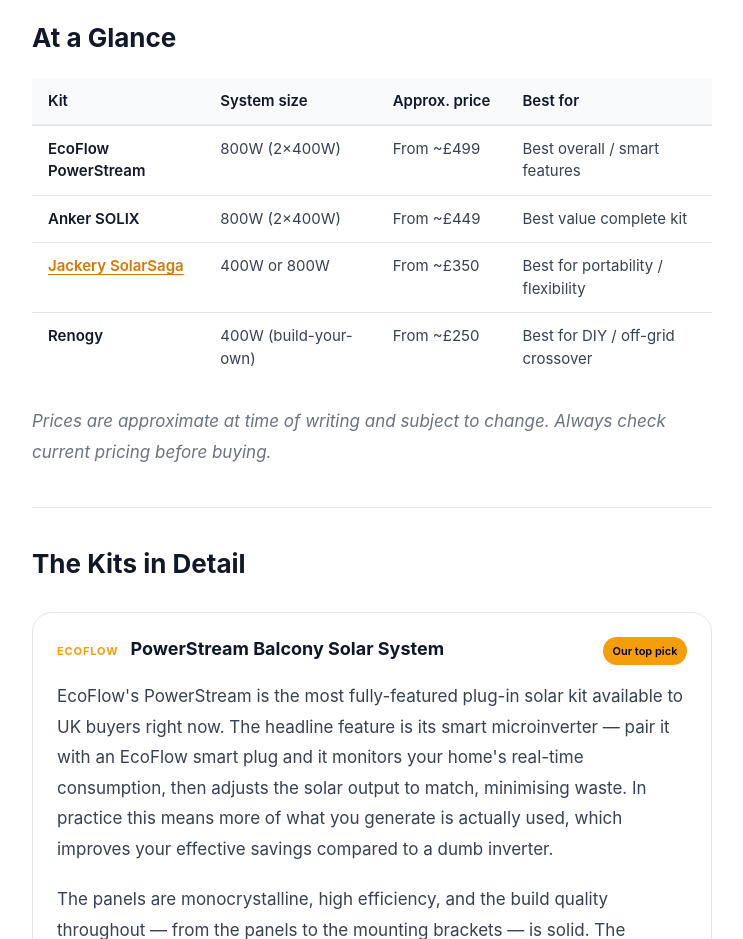
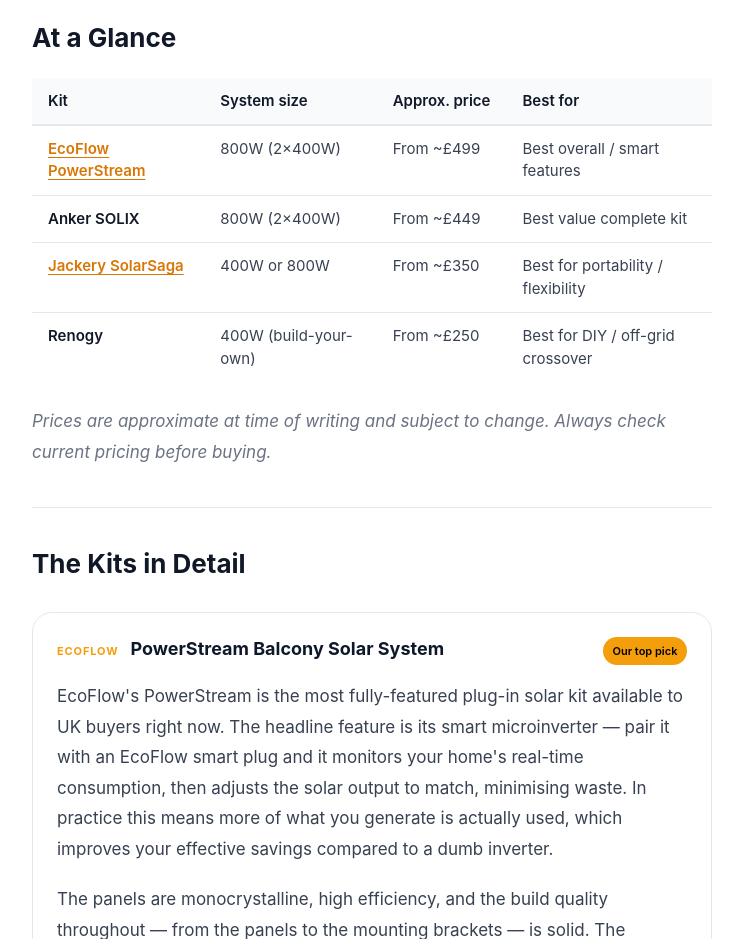
Before and after one commit to solarsnap/SolarSnap_website, a website: page blog/best-plug-in-solar-panels-uk-2026.html in a window 1280 px wide. Shown: the part 1220-2159 px from the top of the page, without its empty margins (268-1011 px from the left). Drawn offline with Linux system fonts and the light colour scheme.

Commit message:
Add EcoFlow affiliate link to comparison table

```diff
--- a/blog/best-plug-in-solar-panels-uk-2026.html
+++ b/blog/best-plug-in-solar-panels-uk-2026.html
@@ -114,7 +114,7 @@
         </thead>
         <tbody>
           <tr>
-            <td><strong>EcoFlow PowerStream</strong></td>
+            <td><strong><a href="https://tidd.ly/4wG1YJC" target="_blank" rel="noopener noreferrer sponsored">EcoFlow PowerStream</a></strong></td>
             <td>800W (2×400W)</td>
             <td>From ~£499</td>
             <td>Best overall / smart features</td>
```
